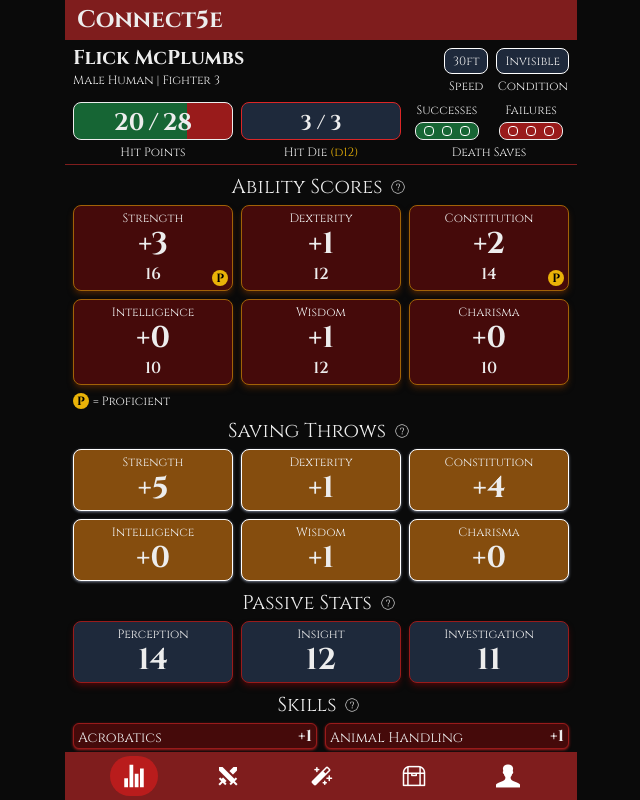
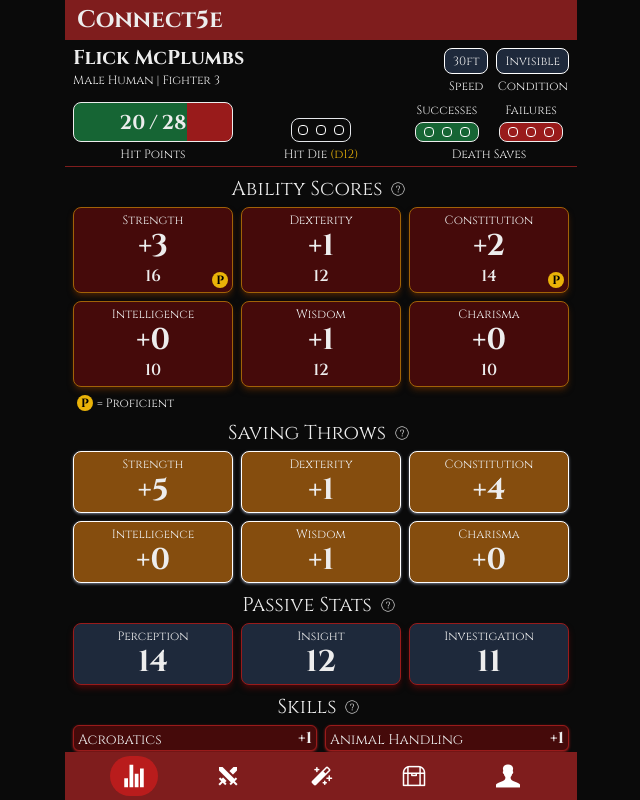
Before and after one commit to JoelOliverMclean/connect-5e, a Next.js app: page /charactersheet in a window 1280 px wide. Shown: the whole page, without its empty margins (319-959 px from the left). Built offline with nearby package versions, Linux system fonts and the light colour scheme.

Commit message:
Change hit die display + tweaks

```diff
--- a/components/charactersheet/nav/CharacterSheetNav.jsx
+++ b/components/charactersheet/nav/CharacterSheetNav.jsx
@@ -52,12 +52,12 @@
   const hpCell = (
     <div className="flex-1 flex flex-col gap-1">
       <div
-        className="flex-1 justify-center text-center flex flex-col pt-1 gap-1 rounded-lg border border-[var(--foreground)]"
+        className="flex-1 justify-center text-center flex flex-col pt-[2px] gap-1 rounded-lg border border-[var(--foreground)]"
         style={{
           background: `linear-gradient(to right, #166534 ${healthPercentage}%, #991b1b ${healthPercentage}%)`,
         }}
       >
-        <p className="text-2xl font-bold px-1">
+        <p className="text-xl font-bold px-1">
           <span className=" rounded-lg px-1">{currentHealth}</span>
           {"/"}
           <span className=" rounded-lg px-1">{maxHealth}</span>
@@ -68,9 +68,11 @@
   );
 
   const hitDie = (
-    <div className="flex-1 flex flex-col gap-1">
-      <div className="flex-1 justify-center text-center flex flex-col pt-1 rounded-lg border border-red-600 bg-slate-800">
-        <p className="text-xl font-bold px-1">3 / 3</p>
+    <div className="flex-1 flex flex-col justify-end items-center gap-1">
+      <div className="items-end justify-center gap-2 text-center flex p-[6px] border rounded-lg">
+        <div className="rounded p-1 border border-white"></div>
+        <div className="rounded p-1 border border-white"></div>
+        <div className="rounded p-1 border border-white"></div>
       </div>
       <p className="text-xs text-center">
         Hit Die <span className="text-yellow-500">(d12)</span>
@@ -83,7 +85,7 @@
       <div className="flex-1 text-center flex gap-2">
         <div className="flex-1 flex flex-col items-center gap-1">
           <p className="text-xs">Successes</p>
-          <div className="w-[64px] h-full flex justify-evenly items-center rounded-lg border border-[var(--foreground)] bg-green-800">
+          <div className="w-[64px] h-[20px] flex justify-evenly items-center rounded-lg border border-[var(--foreground)] bg-green-800">
             <div className="rounded p-1 border border-white"></div>
             <div className="rounded p-1 border border-white"></div>
             <div className="rounded p-1 border border-white"></div>
--- a/components/charactersheet/stats/CharacterSheetStats.jsx
+++ b/components/charactersheet/stats/CharacterSheetStats.jsx
@@ -34,7 +34,7 @@
     { name: "Acrobatics", mod: 2, proficient: false, expert: false }, // Dexterity
     { name: "Animal Handling", mod: 2, proficient: false, expert: false }, // Wisdom
     { name: "Arcana", mod: 1, proficient: false, expert: false }, // Intelligence
-    { name: "Athletics", mod: 5, proficient: true, expert: false }, // Strength (Important for Fighters)
+    { name: "Athletics", mod: 7, proficient: true, expert: true }, // Strength (Important for Fighters)
     { name: "Deception", mod: 2, proficient: false, expert: false }, // Charisma
     { name: "History", mod: 1, proficient: false, expert: false }, // Intelligence
     { name: "Insight", mod: 2, proficient: false, expert: false }, // Wisdom
@@ -91,7 +91,7 @@
           {statBlock("Wisdom", stats.wisdom)}
           {statBlock("Charisma", stats.charisma)}
         </div>
-        <div className="flex-1 text-end text-xs flex gap-1">
+        <div className="flex-1 text-end text-xs flex gap-1 px-1">
           <span className="bg-yellow-500 text-black font-bold px-1 rounded-full">
             P
           </span>
```
Also changed, not shown: 1 other file (tests, documents, lock files or other folders).
